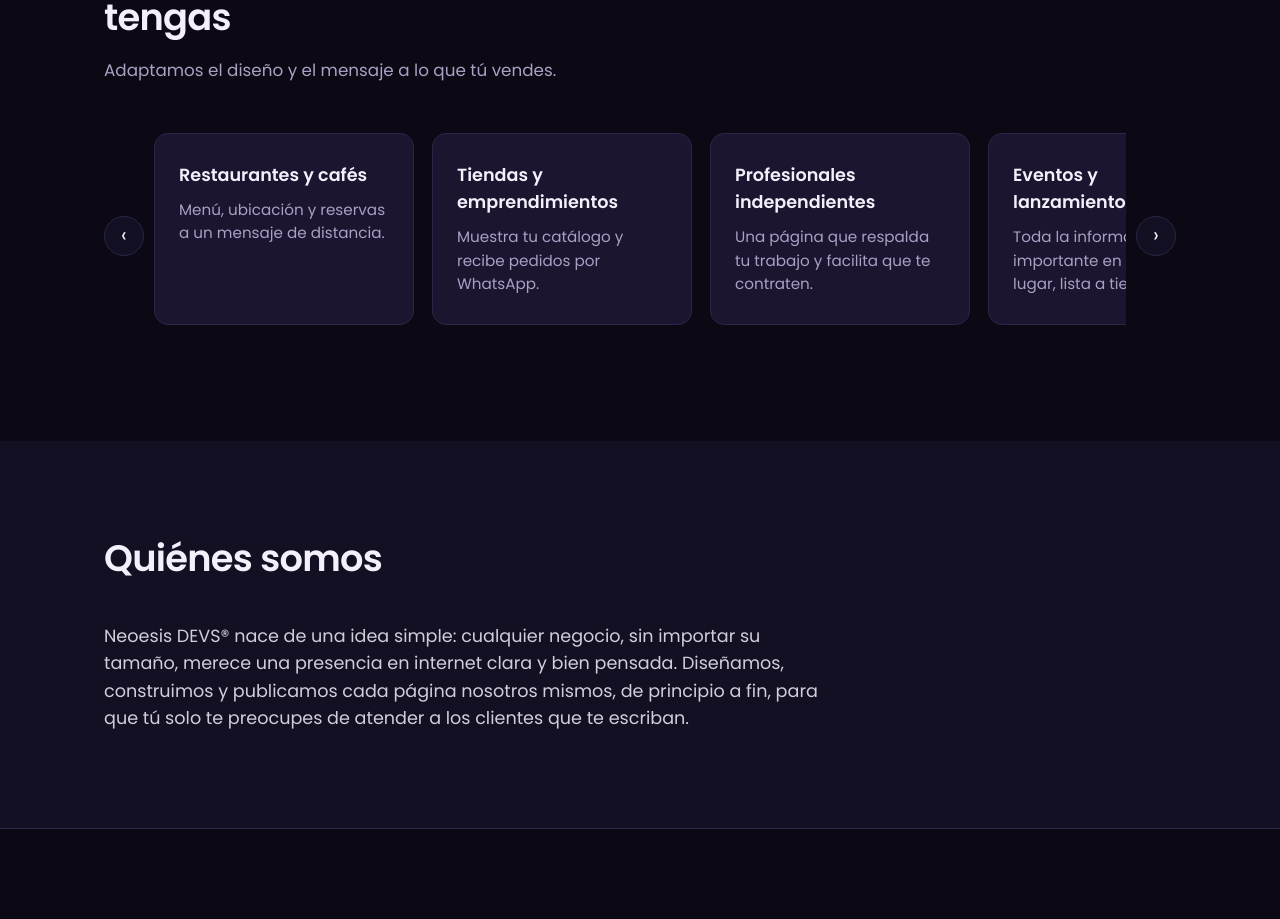
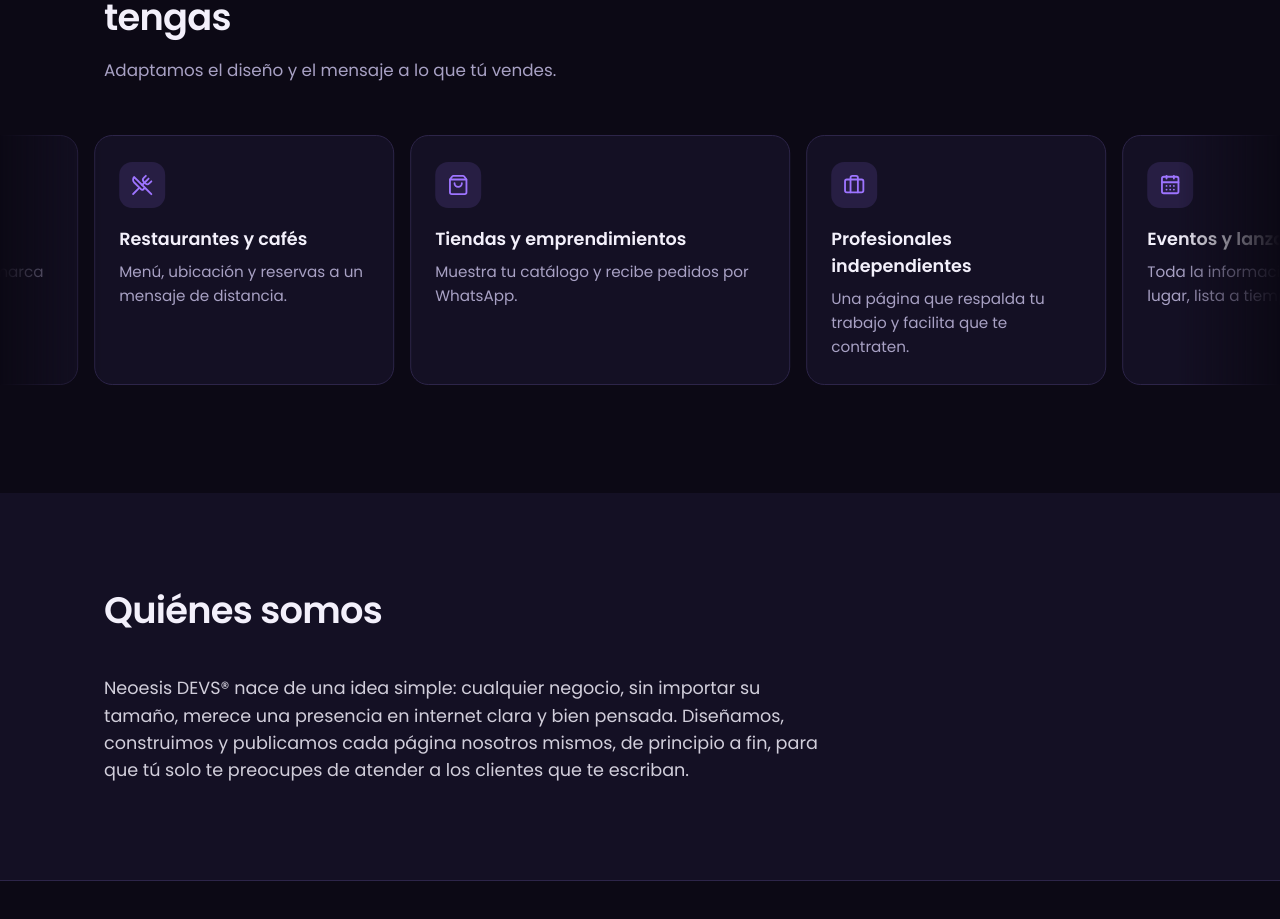
Before and after one commit to ShonFaraday/neoesis-devs, a Next.js app: page / in a window 1280 px wide. Shown: the part 3723-4642 px from the top of the page. Built offline with nearby package versions, Linux system fonts and the light colour scheme.

Commit message:
Paso 6: efecto de luz en paquetes

```diff
--- a/app/neoesis.css
+++ b/app/neoesis.css
@@ -651,6 +651,141 @@
     color: var(--nx-violet);
   }
 
+  /* ---------- Carrusel automático de tipos de negocio ---------- */
+  .nx-marquee {
+    overflow: hidden;
+    padding: 8px 0 12px;
+    /* Desvanece los bordes izquierdo y derecho */
+    -webkit-mask-image: linear-gradient(90deg, transparent, #000 8%, #000 92%, transparent);
+    mask-image: linear-gradient(90deg, transparent, #000 8%, #000 92%, transparent);
+  }
+
+  .nx-marquee-track {
+    display: flex;
+    touch-action: pan-y pinch-zoom;
+  }
+
+  .nx-slide {
+    position: relative;
+    flex: 0 0 auto;
+    width: 300px;
+    min-height: 210px;
+    margin-right: 16px;
+    padding: 26px 24px;
+    overflow: hidden;
+    border: 1px solid var(--nx-border);
+    border-radius: 18px;
+    background: var(--nx-surface);
+    cursor: grab;
+    user-select: none;
+    transition: border-color 0.3s ease, box-shadow 0.3s ease;
+  }
+
+  .nx-slide:active {
+    cursor: grabbing;
+  }
+
+  .nx-slide-wide {
+    width: 380px;
+  }
+
+  /* Luz interior que sigue al cursor */
+  .nx-slide::before {
+    content: "";
+    position: absolute;
+    inset: 0;
+    background: radial-gradient(
+      280px circle at var(--mx, 50%) var(--my, 50%),
+      rgba(157, 116, 255, 0.2),
+      transparent 60%
+    );
+    opacity: 0;
+    transition: opacity 0.3s ease;
+    pointer-events: none;
+  }
+
+  /* Borde que se ilumina alrededor del cursor */
+  .nx-slide::after {
+    content: "";
+    position: absolute;
+    inset: 0;
+    padding: 1.5px;
+    border-radius: inherit;
+    background: radial-gradient(
+      200px circle at var(--mx, 50%) var(--my, 50%),
+      rgba(224, 123, 255, 0.95),
+      rgba(157, 116, 255, 0.45) 40%,
+      transparent 70%
+    );
+    -webkit-mask: linear-gradient(#000 0 0) content-box, linear-gradient(#000 0 0);
+    -webkit-mask-composite: xor;
+    mask: linear-gradient(#000 0 0) content-box exclude, linear-gradient(#000 0 0);
+    opacity: 0;
+    transition: opacity 0.3s ease;
+    pointer-events: none;
+  }
+
+  .nx-slide:hover {
+    border-color: rgba(157, 116, 255, 0.35);
+    box-shadow: 0 18px 40px -18px rgba(157, 116, 255, 0.45);
+  }
+
+  .nx-slide:hover::before,
+  .nx-slide:hover::after {
+    opacity: 1;
+  }
+
+  .nx-slide > * {
+    position: relative;
+    z-index: 1;
+  }
+
+  .nx-slide-icon {
+    display: flex;
+    align-items: center;
+    justify-content: center;
+    width: 46px;
+    height: 46px;
+    margin-bottom: 18px;
+    border-radius: 13px;
+    background: rgba(157, 116, 255, 0.14);
+    color: var(--nx-violet);
+    transition: background 0.3s ease, color 0.3s ease, box-shadow 0.3s ease;
+  }
+
+  .nx-slide-icon svg {
+    width: 22px;
+    height: 22px;
+  }
+
+  .nx-slide:hover .nx-slide-icon {
+    background: linear-gradient(135deg, var(--nx-violet), var(--nx-orchid));
+    color: var(--nx-ink);
+    box-shadow: 0 0 24px rgba(224, 123, 255, 0.45);
+  }
+
+  .nx-slide h3 {
+    margin-bottom: 0.4em;
+    font-size: 1.1rem;
+    font-weight: 600;
+    color: var(--nx-text);
+  }
+
+  .nx-slide p {
+    font-size: 0.95rem;
+    color: var(--nx-muted);
+  }
+
+  @media (max-width: 720px) {
+    .nx-slide {
+      width: 260px;
+    }
+
+    .nx-slide-wide {
+      width: 310px;
+    }
+  }
+
   /* ---------- Quiénes somos ---------- */
   .nx-lead {
     max-width: 720px;
--- a/components/site/negocios.tsx
+++ b/components/site/negocios.tsx
@@ -1,26 +1,64 @@
 "use client";
 
-import { useRef } from "react";
+import { useMemo, type MouseEvent } from "react";
+import useEmblaCarousel from "embla-carousel-react";
+import AutoScroll from "embla-carousel-auto-scroll";
+import { useReducedMotion } from "framer-motion";
+import {
+  Briefcase,
+  CalendarDays,
+  MapPin,
+  ShoppingBag,
+  Sparkles,
+  UtensilsCrossed,
+  type LucideIcon,
+} from "lucide-react";
 
-const NEGOCIOS = [
-  { titulo: "Restaurantes y cafés", texto: "Menú, ubicación y reservas a un mensaje de distancia." },
-  { titulo: "Tiendas y emprendimientos", texto: "Muestra tu catálogo y recibe pedidos por WhatsApp." },
-  { titulo: "Profesionales independientes", texto: "Una página que respalda tu trabajo y facilita que te contraten." },
-  { titulo: "Eventos y lanzamientos", texto: "Toda la información importante en un solo lugar, lista a tiempo." },
-  { titulo: "Servicios locales", texto: "Que te encuentren, entiendan qué ofreces y te escriban." },
-  { titulo: "Proyectos personales", texto: "Ideal para dar el primer paso de tu marca en internet." },
+type Negocio = {
+  titulo: string;
+  texto: string;
+  icono: LucideIcon;
+  ancho?: boolean; // tarjeta más ancha, para dar ritmo al carrusel
+};
+
+const NEGOCIOS: Negocio[] = [
+  { titulo: "Restaurantes y cafés", texto: "Menú, ubicación y reservas a un mensaje de distancia.", icono: UtensilsCrossed },
+  { titulo: "Tiendas y emprendimientos", texto: "Muestra tu catálogo y recibe pedidos por WhatsApp.", icono: ShoppingBag, ancho: true },
+  { titulo: "Profesionales independientes", texto: "Una página que respalda tu trabajo y facilita que te contraten.", icono: Briefcase },
+  { titulo: "Eventos y lanzamientos", texto: "Toda la información importante en un solo lugar, lista a tiempo.", icono: CalendarDays, ancho: true },
+  { titulo: "Servicios locales", texto: "Que te encuentren, entiendan qué ofreces y te escriban.", icono: MapPin },
+  { titulo: "Proyectos personales", texto: "Ideal para dar el primer paso de tu marca en internet.", icono: Sparkles, ancho: true },
 ];
 
+// Se repite la lista para que el carrusel infinito funcione en pantallas muy anchas.
+const SLIDES = [...NEGOCIOS, ...NEGOCIOS];
+
 export function Negocios() {
-  const trackRef = useRef<HTMLDivElement>(null);
+  const reduceMotion = useReducedMotion();
 
-  // Mueve el carrusel el ancho de una tarjeta.
-  const mover = (dir: 1 | -1) => {
-    const track = trackRef.current;
-    if (!track) return;
-    const card = track.querySelector<HTMLElement>(".nx-card");
-    const step = card ? card.getBoundingClientRect().width + 18 : 280;
-    track.scrollBy({ left: dir * step, behavior: "smooth" });
+  const plugins = useMemo(
+    () =>
+      reduceMotion
+        ? []
+        : [
+            AutoScroll({
+              speed: 1,
+              stopOnInteraction: false,
+              stopOnMouseEnter: true,
+              startDelay: 100,
+            }),
+          ],
+    [reduceMotion]
+  );
+
+  const [emblaRef] = useEmblaCarousel({ loop: true, dragFree: true }, plugins);
+
+  // Posición del cursor dentro de la tarjeta, para la luz
+  const handleMouseMove = (e: MouseEvent<HTMLElement>) => {
+    const el = e.currentTarget;
+    const rect = el.getBoundingClientRect();
+    el.style.setProperty("--mx", `${e.clientX - rect.left}px`);
+    el.style.setProperty("--my", `${e.clientY - rect.top}px`);
   };
 
   return (
@@ -30,22 +68,24 @@ export function Negocios() {
           <h2>Para el tipo de negocio que tengas</h2>
           <p>Adaptamos el diseño y el mensaje a lo que tú vendes.</p>
         </div>
+      </div>
 
-        <div className="nx-carousel-wrap">
-          <button type="button" className="nx-car-btn" aria-label="Anterior" onClick={() => mover(-1)}>
-            ‹
-          </button>
-          <div className="nx-carousel" ref={trackRef}>
-            {NEGOCIOS.map((n) => (
-              <article key={n.titulo} className="nx-card">
-                <h3>{n.titulo}</h3>
-                <p>{n.texto}</p>
-              </article>
-            ))}
-          </div>
-          <button type="button" className="nx-car-btn" aria-label="Siguiente" onClick={() => mover(1)}>
-            ›
-          </button>
+      <div className="nx-marquee" ref={emblaRef}>
+        <div className="nx-marquee-track">
+          {SLIDES.map(({ titulo, texto, icono: Icono, ancho }, i) => (
+            <article
+              key={`${titulo}-${i}`}
+              className={ancho ? "nx-slide nx-slide-wide" : "nx-slide"}
+              onMouseMove={handleMouseMove}
+              aria-hidden={i >= NEGOCIOS.length ? true : undefined}
+            >
+              <div className="nx-slide-icon">
+                <Icono aria-hidden="true" />
+              </div>
+              <h3>{titulo}</h3>
+              <p>{texto}</p>
+            </article>
+          ))}
         </div>
       </div>
     </section>
```
